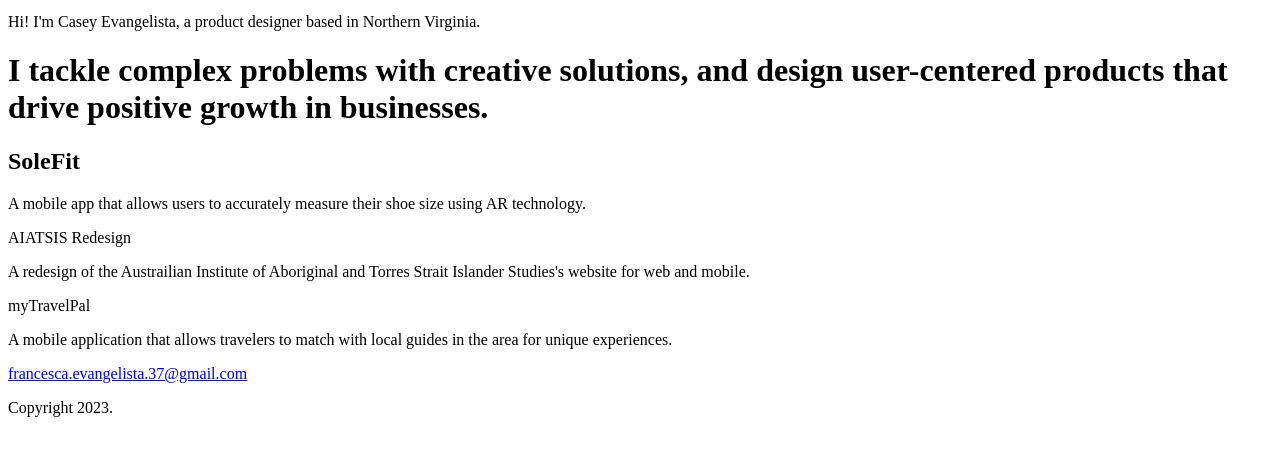
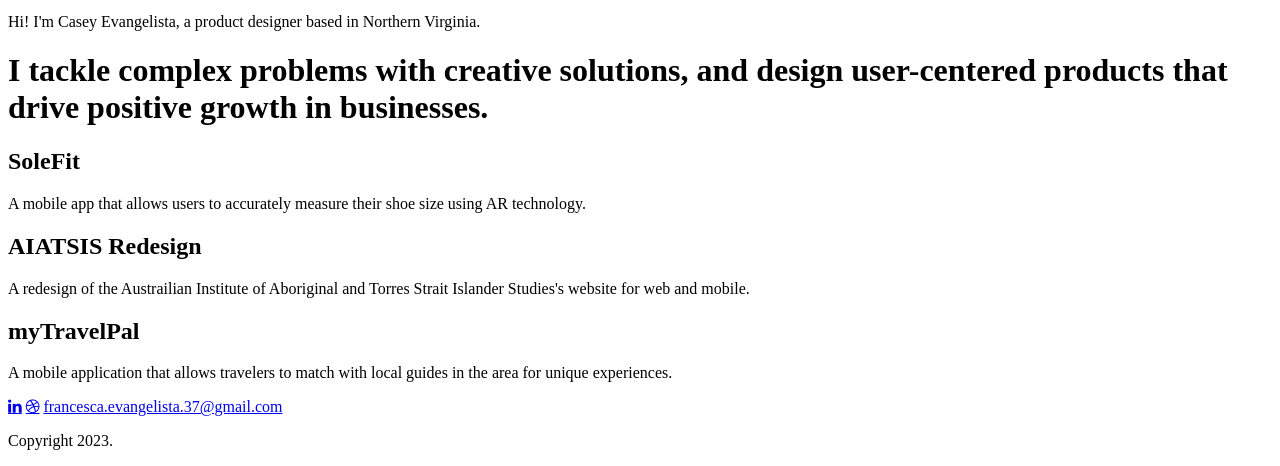
Before and after one commit to cevangelistaa/UX_UI_HW_17, a plain HTML site: page index.html in a window 1280 px wide. Shown: the part 585-1051 px from the top of the page. Before the commit the page ends 1018 px from the top, so only its background shows below. Drawn offline with Linux system fonts and the light colour scheme.

Commit message:
Updated code

```diff
--- a/index.html
+++ b/index.html
@@ -22,16 +22,13 @@
         <div class="Case Study">
                 <h2>SoleFit</h2>
                 <p>A mobile app that allows users to accurately measure their shoe size using AR technology.</p>
-        </div>
-        <div class="Case Study"
-            <h2>AIATSIS Redesign</h2>
-            <p>A redesign of the Austrailian Institute of Aboriginal and Torres Strait Islander Studies's website for web and mobile.</p>
-            </div>
-        <div class="Case Study"
-            <h2>myTravelPal</h2>
-            <p>A mobile application that allows travelers to match with local guides in the area for unique experiences.</p>
+                <h2>AIATSIS Redesign</h2>
+                <p>A redesign of the Austrailian Institute of Aboriginal and Torres Strait Islander Studies's website for web and mobile.</p>
+                <h2>myTravelPal</h2>
+                <p>A mobile application that allows travelers to match with local guides in the area for unique experiences.</p>
         </div>
         <footer>
+            <link rel="stylesheet" href="https://cdnjs.cloudflare.com/ajax/libs/font-awesome/4.7.0/css/font-awesome.min.css">
             <a href="#" class="fa fa-linkedin"></a>
             <a href="#" class="fa fa-dribbble"></a>
             <a href="mailto:francesca.evangelista.37@gmail.com">francesca.evangelista.37@gmail.com</a>
```
